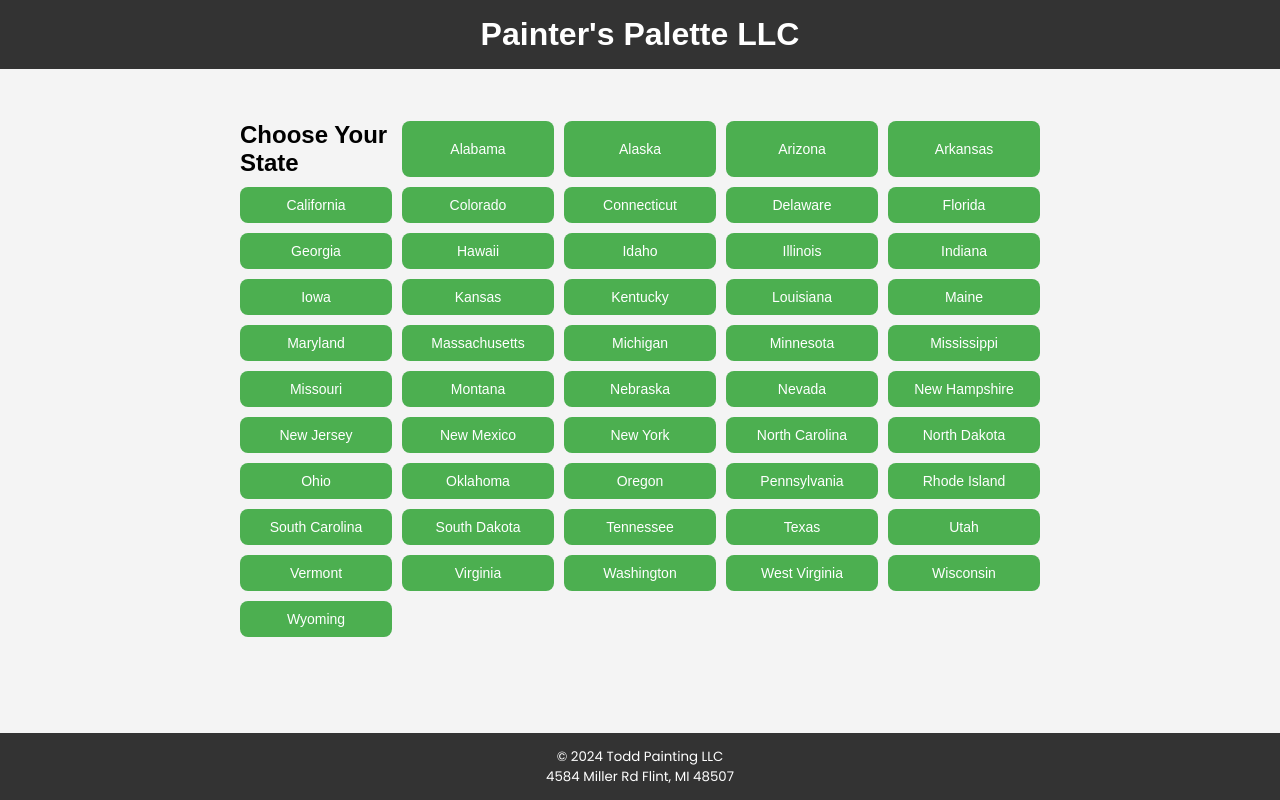
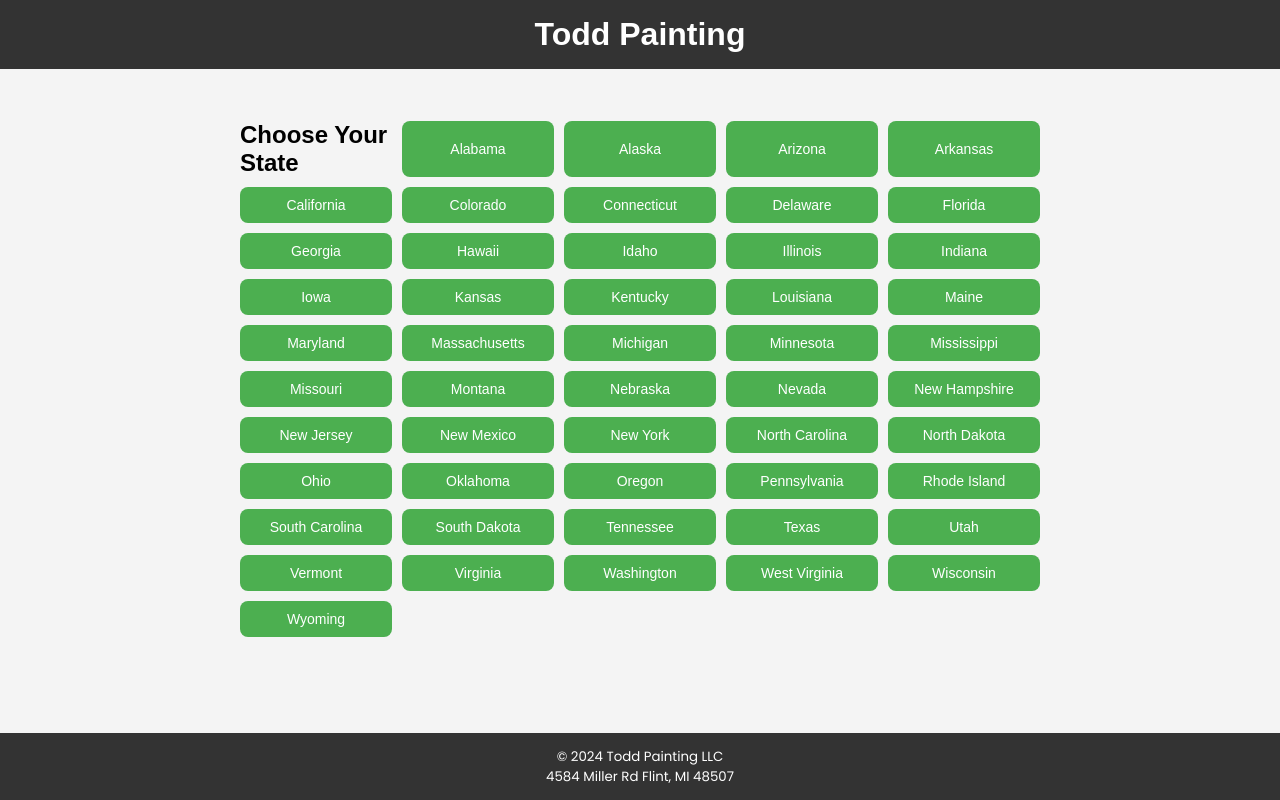
Before and after one commit to olatunde1/painters, a plain HTML site: page index.html in a window 1280 px wide. Drawn offline with Linux system fonts and the light colour scheme.

Commit message:
Header title changed

```diff
--- a/index.html
+++ b/index.html
@@ -219,7 +219,7 @@
 </head>
 <body>
     <header>
-        <h1>Painter's Palette LLC</h1>
+        <h1>Todd Painting</h1>
     </header>
     <main>
         <div id="stateSelection" class="state-selector">
```
